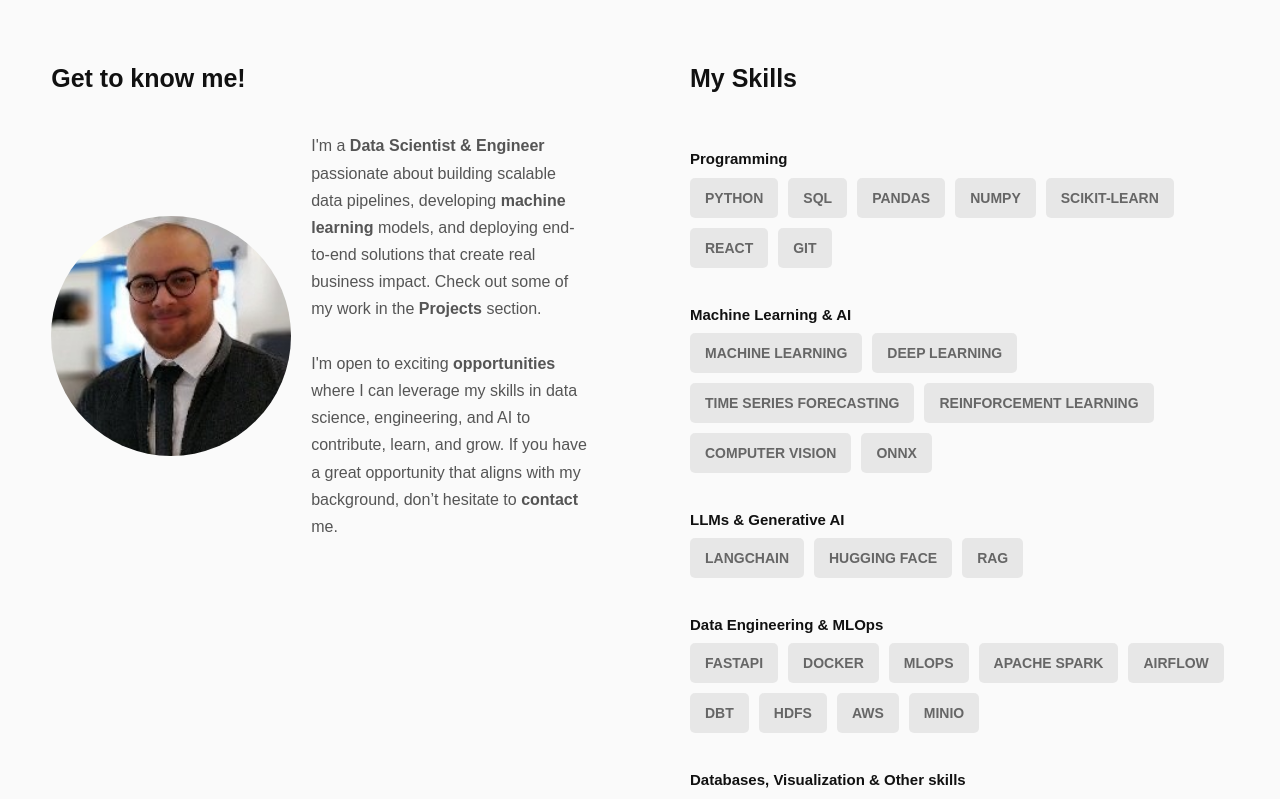
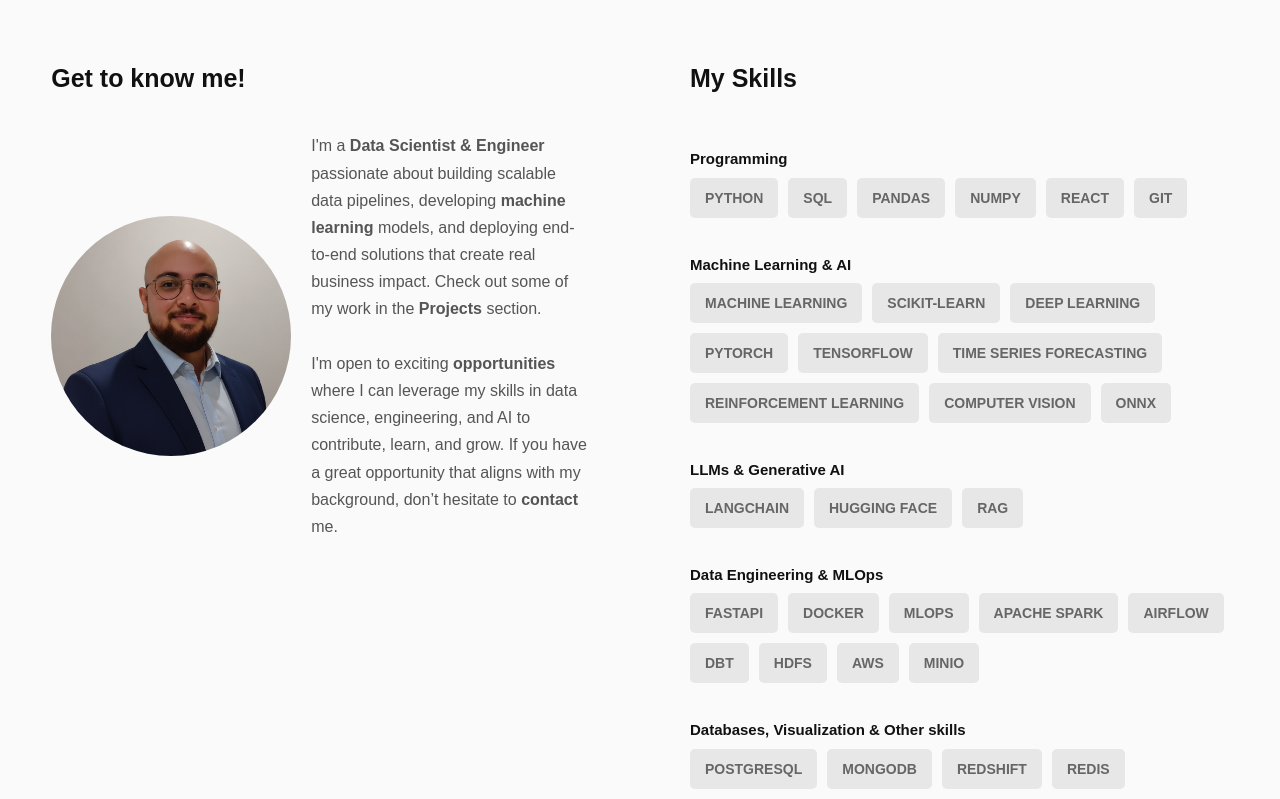
Before and after one commit to dbiram/dbiram.github.io, a React (Vite) app: page / in a window 1280 px wide. Shown: the part 1080-1879 px from the top of the page. Built offline with nearby package versions, Linux system fonts and the light colour scheme.

Commit message:
update skills, profile photo + fix padding

```diff
--- a/src/components/About/About.module.css
+++ b/src/components/About/About.module.css
@@ -101,6 +101,7 @@
     column-gap: 10px;
     row-gap: 20px;
     flex-wrap: wrap;
+    padding-bottom: 40px;
 }
 
 .skill {
--- a/src/components/About/About.tsx
+++ b/src/components/About/About.tsx
@@ -48,13 +48,15 @@ const categorizedSkills = {
     { name: 'SQL', icon: <FaDatabase size="25px" color="white" />, cssName: "sql" },
     { name: 'Pandas', icon: <SiPandas size="25px" color="white" />, cssName: "pandas" },
     { name: 'NumPy', icon: <SiNumpy size="25px" color="white" />, cssName: "numpy" },
-    { name: 'scikit-learn', icon: <SiScikitlearn size="25px" color="white" />, cssName: "scikit-learn" },
     { name: 'React', icon: <SiReact size="25px" color="white" />, cssName: "react" },
     { name: 'Git', icon: <BsGit size="25px" color="white" />, cssName: "git" },
   ],
   'Machine Learning & AI': [
     { name: 'Machine Learning', icon: <FaBrain size="25px" color="white" />, cssName: "ml" },
+    { name: 'scikit-learn', icon: <SiScikitlearn size="25px" color="white" />, cssName: "scikit-learn" },
     { name: 'Deep Learning', icon: <PiShareNetworkDuotone size="25px" color="white" />, cssName: "dl" },
+    { name: 'PyTorch', icon: <SiPytorch size="25px" color="white" />, cssName: "pytorch" },
+    { name: 'TensorFlow', icon: <SiTensorflow size="25px" color="white" />, cssName: "tensorflow" },
     { name: 'Time Series Forecasting', icon: <FaChartLine size="25px" color="white" />, cssName: "timeseries" },
     { name: 'Reinforcement Learning', icon: <FaRobot size="25px" color="white" />, cssName: "rl" },
     { name: 'Computer Vision', icon: <FaEye size="25px" color="white" />, cssName: "cv" },
--- a/src/components/Contact/Contact.tsx
+++ b/src/components/Contact/Contact.tsx
@@ -24,7 +24,7 @@ export default function Contact() {
 
     // Set width for fields and button
     const fieldWidth = isSmallScreen ? '100%' : '700px';
-    const buttonWidth = isSmallScreen ? fieldWidth : '200px';
+    //const buttonWidth = isSmallScreen ? fieldWidth : '200px';
 
     const sendEmail = (e: React.FormEvent<HTMLFormElement>) => {
         e.preventDefault();
```
Also changed, not shown: src/assets/my-photo.png.
